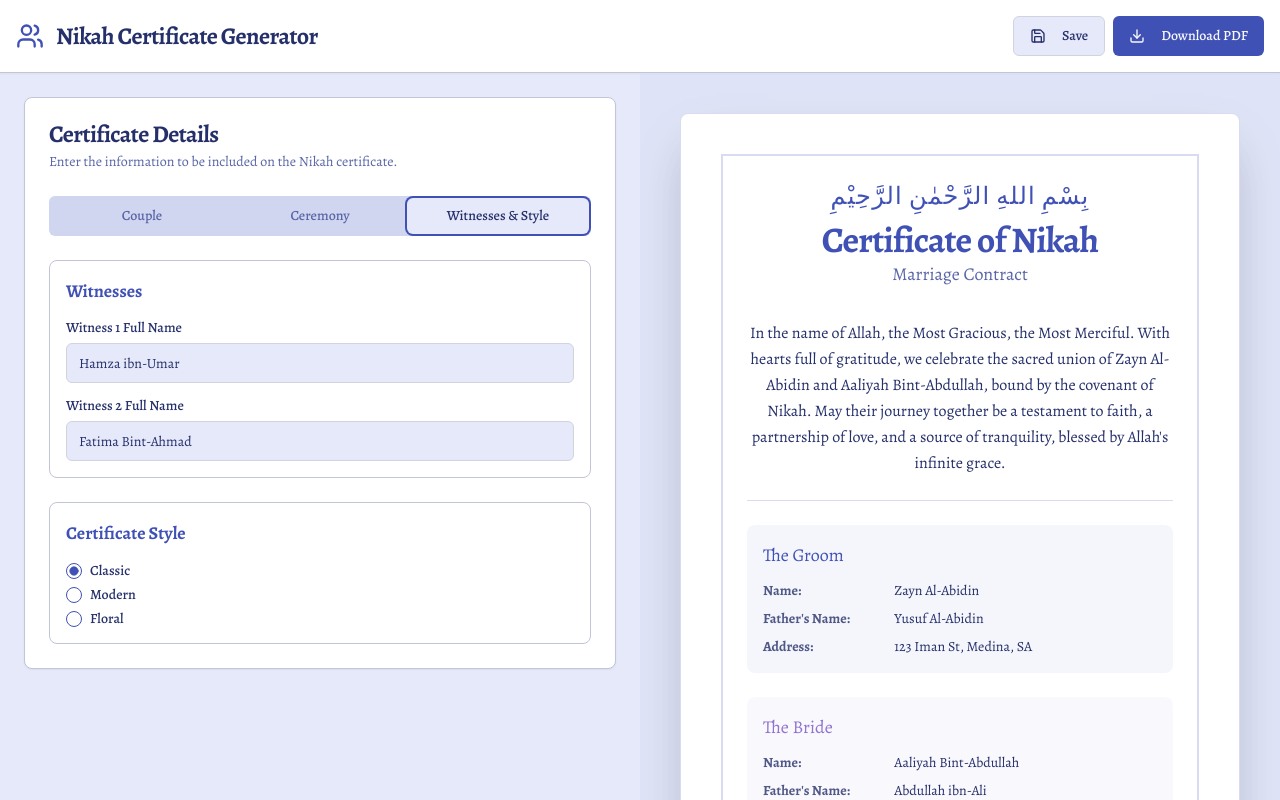
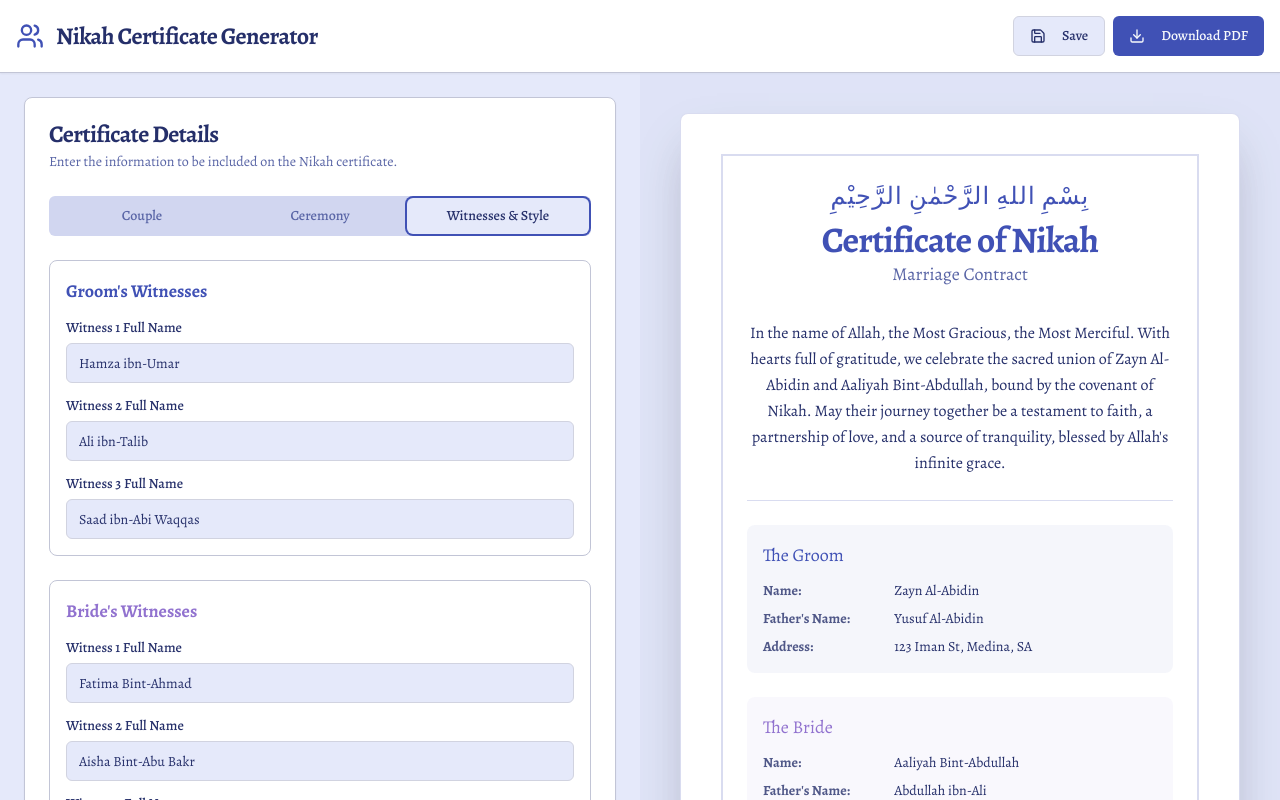
Before and after one commit to aliabdela47/nikah_cirtificate_registration, a Next.js app: page / in a window 1280 px wide. Both pictures are taken after a click on the tab "Witnesses & Style". Built offline with nearby package versions, Linux system fonts and the light colour scheme; what @genkit-ai/googleai, genkit would draw is missing.

Commit message:
Make the witnesses to be 3 from both sides

```diff
--- a/src/app/page.tsx
+++ b/src/app/page.tsx
@@ -24,8 +24,12 @@ export default function Home() {
     nikahDate: new Date(),
     nikahPlace: "Masjid an-Nabawi",
     mahr: "A trip to Hajj and a golden Quran",
-    witness1Name: "Hamza ibn-Umar",
-    witness2Name: "Fatima Bint-Ahmad",
+    groomWitness1Name: "Hamza ibn-Umar",
+    groomWitness2Name: "Ali ibn-Talib",
+    groomWitness3Name: "Saad ibn-Abi Waqqas",
+    brideWitness1Name: "Fatima Bint-Ahmad",
+    brideWitness2Name: "Aisha Bint-Abu Bakr",
+    brideWitness3Name: "Khadija Bint-Khuwaylid",
     preamble:
       "In the name of Allah, the Most Gracious, the Most Merciful. With hearts full of gratitude, we celebrate the sacred union of Zayn Al-Abidin and Aaliyah Bint-Abdullah, bound by the covenant of Nikah. May their journey together be a testament to faith, a partnership of love, and a source of tranquility, blessed by Allah's infinite grace.",
     template: "classic",
--- a/src/components/CertificateForm.tsx
+++ b/src/components/CertificateForm.tsx
@@ -136,16 +136,35 @@ export default function CertificateForm({
           </TabsContent>
           <TabsContent value="extra" className="mt-6 space-y-6">
             <div className="space-y-4 p-4 border rounded-lg">
-                <h3 className="font-semibold font-headline text-lg text-primary">Witnesses</h3>
+                <h3 className="font-semibold font-headline text-lg text-primary">Groom's Witnesses</h3>
                 <div className="grid gap-2">
-                  <Label htmlFor="witness1Name">Witness 1 Full Name</Label>
-                  <Input id="witness1Name" name="witness1Name" value={data.witness1Name} onChange={handleInputChange} />
+                  <Label htmlFor="groomWitness1Name">Witness 1 Full Name</Label>
+                  <Input id="groomWitness1Name" name="groomWitness1Name" value={data.groomWitness1Name} onChange={handleInputChange} />
                 </div>
                 <div className="grid gap-2">
-                  <Label htmlFor="witness2Name">Witness 2 Full Name</Label>
-                  <Input id="witness2Name" name="witness2Name" value={data.witness2Name} onChange={handleInputChange} />
+                  <Label htmlFor="groomWitness2Name">Witness 2 Full Name</Label>
+                  <Input id="groomWitness2Name" name="groomWitness2Name" value={data.groomWitness2Name} onChange={handleInputChange} />
                 </div>
-              </div>
+                 <div className="grid gap-2">
+                  <Label htmlFor="groomWitness3Name">Witness 3 Full Name</Label>
+                  <Input id="groomWitness3Name" name="groomWitness3Name" value={data.groomWitness3Name} onChange={handleInputChange} />
+                </div>
+            </div>
+            <div className="space-y-4 p-4 border rounded-lg">
+                <h3 className="font-semibold font-headline text-lg text-accent">Bride's Witnesses</h3>
+                <div className="grid gap-2">
+                  <Label htmlFor="brideWitness1Name">Witness 1 Full Name</Label>
+                  <Input id="brideWitness1Name" name="brideWitness1Name" value={data.brideWitness1Name} onChange={handleInputChange} />
+                </div>
+                <div className="grid gap-2">
+                  <Label htmlFor="brideWitness2Name">Witness 2 Full Name</Label>
+                  <Input id="brideWitness2Name" name="brideWitness2Name" value={data.brideWitness2Name} onChange={handleInputChange} />
+                </div>
+                <div className="grid gap-2">
+                  <Label htmlFor="brideWitness3Name">Witness 3 Full Name</Label>
+                  <Input id="brideWitness3Name" name="brideWitness3Name" value={data.brideWitness3Name} onChange={handleInputChange} />
+                </div>
+            </div>
                <div className="space-y-4 p-4 border rounded-lg">
                 <h3 className="font-semibold font-headline text-lg text-primary">Certificate Style</h3>
                 <RadioGroup value={data.template} onValueChange={handleTemplateChange}>
--- a/src/components/CertificatePreview.tsx
+++ b/src/components/CertificatePreview.tsx
@@ -19,8 +19,8 @@ const DetailRow = ({ label, value }: { label: string; value: string }) => (
 );
 
 const SignatureLine = ({ name }: { name: string }) => (
-    <div className="mt-12 text-center">
-        <p className="border-b-2 border-dotted border-foreground/50 w-60 mx-auto">&nbsp;</p>
+    <div className="mt-6 text-center">
+        <p className="border-b-2 border-dotted border-foreground/50 w-48 mx-auto">&nbsp;</p>
         <p className="text-sm mt-2">{name}</p>
     </div>
 )
@@ -80,22 +80,32 @@ export default function CertificatePreview({ data }: CertificatePreviewProps) {
 
         <div className="flex-grow" />
 
-        <div className="grid grid-cols-1 md:grid-cols-2 gap-8 items-end mt-8">
-            <div>
-                <h3 className="font-headline text-center mb-2">Witnesses</h3>
-                <div className="flex justify-around">
-                    <SignatureLine name={data.witness1Name}/>
-                    <SignatureLine name={data.witness2Name}/>
+        <div className="grid grid-cols-1 md:grid-cols-3 gap-8 items-end mt-8">
+            <div className="md:col-span-2">
+                <h3 className="font-headline text-center mb-4">Witnesses</h3>
+                <div className="grid grid-cols-2 gap-8">
+                    <div>
+                        <h4 className="font-headline text-center mb-2 text-primary">Groom's Witnesses</h4>
+                        <SignatureLine name={data.groomWitness1Name}/>
+                        <SignatureLine name={data.groomWitness2Name}/>
+                        <SignatureLine name={data.groomWitness3Name}/>
+                    </div>
+                    <div>
+                        <h4 className="font-headline text-center mb-2 text-accent">Bride's Witnesses</h4>
+                        <SignatureLine name={data.brideWitness1Name}/>
+                        <SignatureLine name={data.brideWitness2Name}/>
+                        <SignatureLine name={data.brideWitness3Name}/>
+                    </div>
                 </div>
             </div>
-             <div className="flex flex-col items-center">
+             <div className="flex flex-col items-center justify-end h-full">
                 <Image
                     src="https://placehold.co/120x120.png"
                     data-ai-hint="islamic calligraphy"
                     alt="Official Seal"
                     width={100}
                     height={100}
-                    className="opacity-80"
+                    className="opacity-80 mt-auto"
                 />
                 <p className="text-sm mt-2 text-muted-foreground">Official Seal</p>
              </div>
```
Also changed, not shown: src/types/index.ts (+6 -2 lines).
